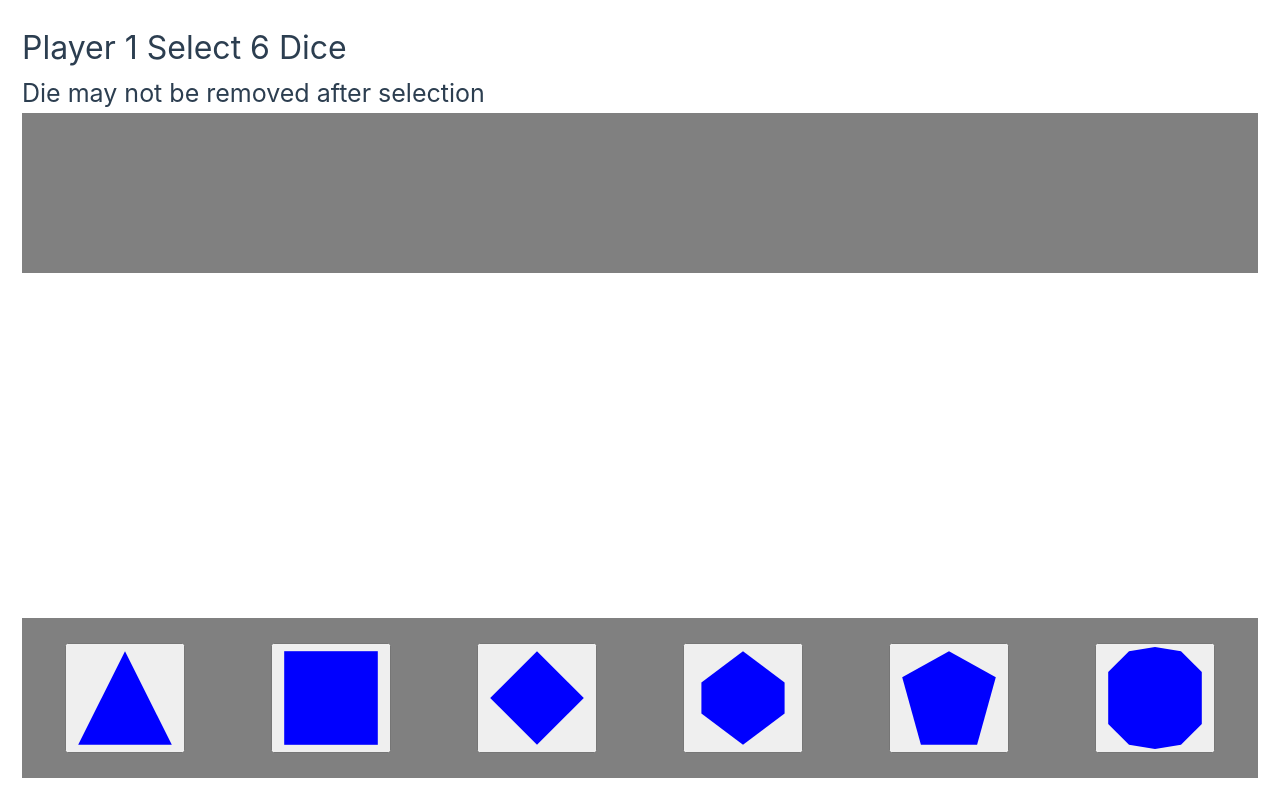
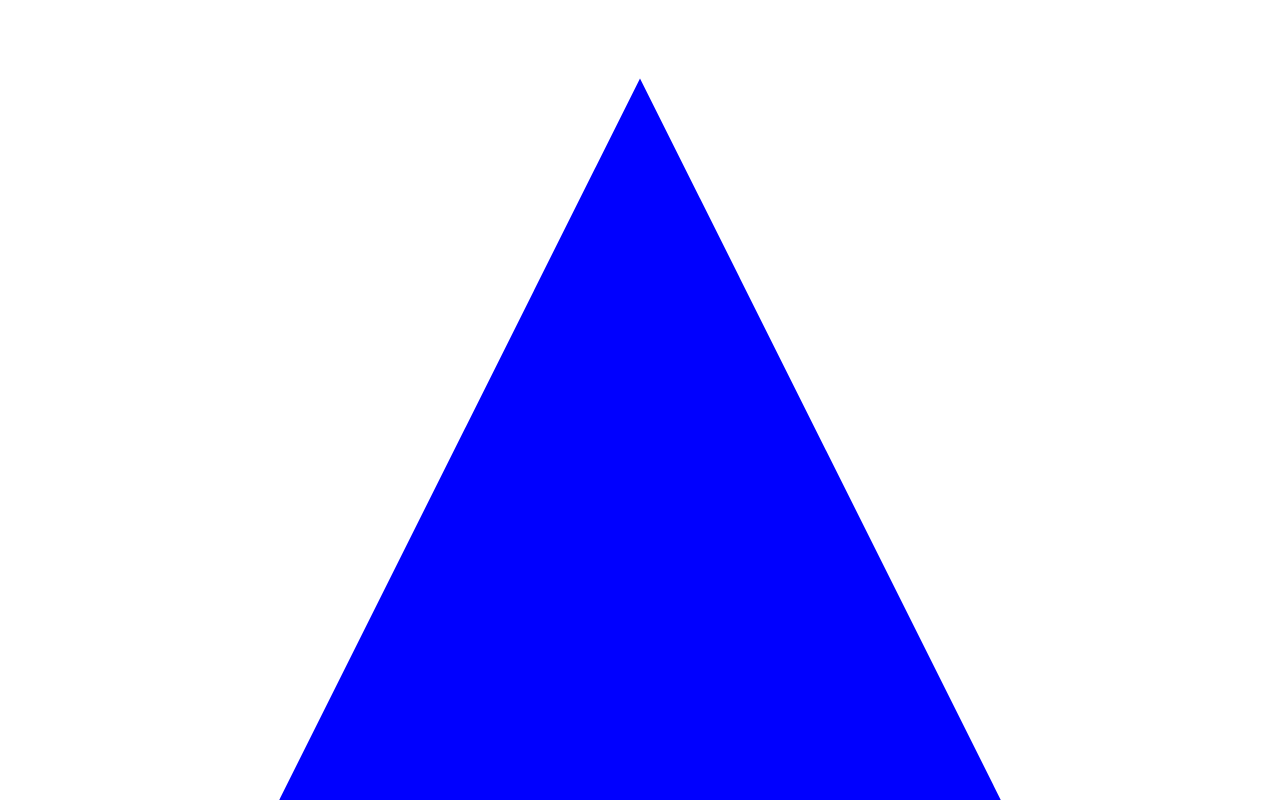
Before and after one commit to ericcorona1/dice-attack, a Vue app: page / in a window 1280 px wide. Both pictures are taken after a click on the button "Start". Shown: the top 800 px of the page. Built offline with nearby package versions, Linux system fonts and the light colour scheme.

Commit message:
test svg

```diff
--- a/src/components/Select.vue
+++ b/src/components/Select.vue
@@ -12,6 +12,21 @@ const { addDieToPlayer, toggleTurn, reRollDie, selectPhaseCompleted } =
 </script>
 
 <template>
+  <div class="svg-container">
+    <svg viewBox="0 0 100 100">
+      <!-- D4: Triangle -->
+      <polygon points="50,5 95,95 5,95" fill="blue" />
+      <text
+        x="50"
+        y="65"
+        text-anchor="middle"
+        dominant-baseline="middle"
+        fill="white"
+      >
+        {{ value }}
+      </text>
+    </svg>
+  </div>
   <section class="container">
     <div class="pendingField">
       <div class="instructionText">
```
